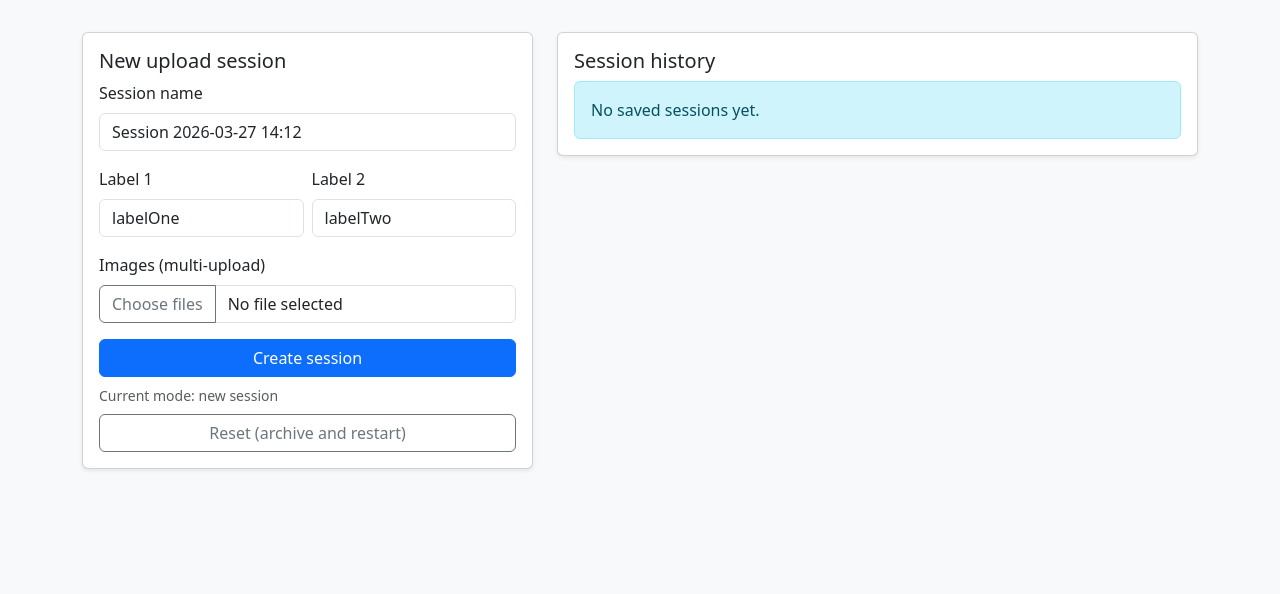
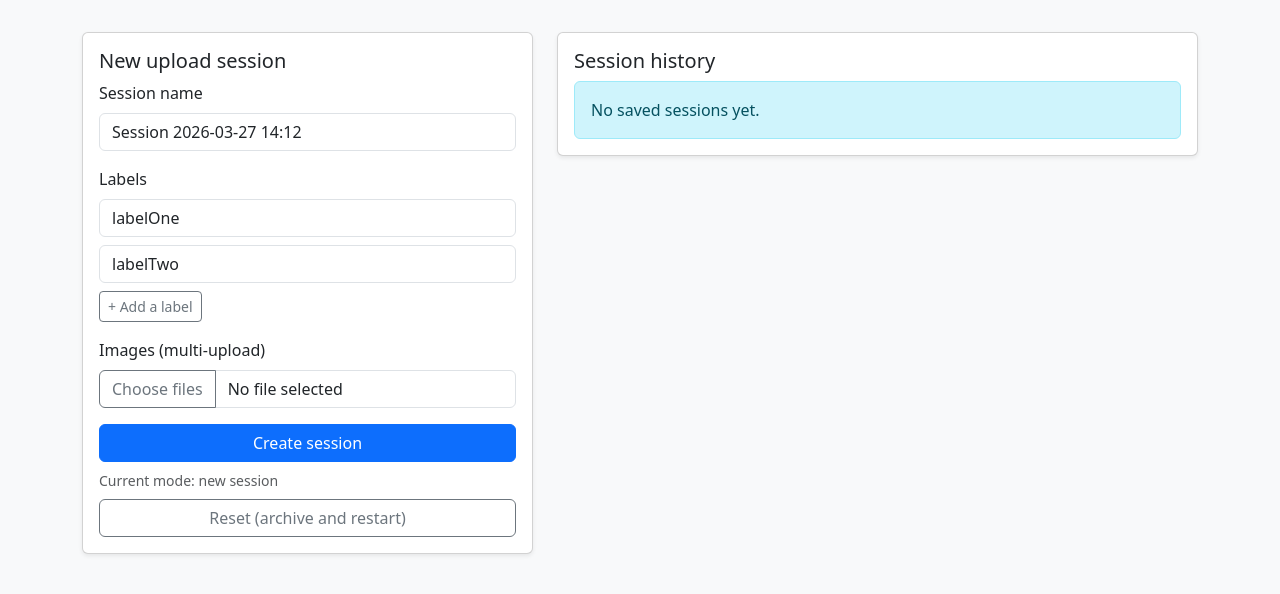
Before and after one commit to JimmyTRMT/Dataset_Labeling, a Flask app: page /history in a window 1280 px wide. Shown: the part 61-655 px from the top of the page. Run offline with Flask 3, Linux system fonts and the light colour scheme.

Commit message:
Ajout custom label

```diff
--- a/app/__init__.py
+++ b/app/__init__.py
@@ -62,4 +62,6 @@ def ensure_schema_compatibility() -> None:
         db.session.execute(text("ALTER TABLE images ADD COLUMN last_viewed_at DATETIME"))
     if "labeling_duration_seconds" not in existing_columns:
         db.session.execute(text("ALTER TABLE images ADD COLUMN labeling_duration_seconds FLOAT"))
+    if "custom_labels" not in existing_columns:
+        db.session.execute(text("ALTER TABLE images ADD COLUMN custom_labels TEXT"))
     db.session.commit()
--- a/app/blueprints/main.py
+++ b/app/blueprints/main.py
@@ -1,5 +1,6 @@
 from datetime import datetime
 from pathlib import Path
+import json
 from flask import Blueprint, current_app, render_template, request, send_file
 from sqlalchemy import func
 from ..models import ImageRecord, db
@@ -30,8 +31,13 @@ def index():
         unlabeled_image.last_viewed_at = datetime.utcnow()
         db.session.commit()
 
-    label_one = unlabeled_image.label_option_1 if unlabeled_image else "Label 1"
-    label_two = unlabeled_image.label_option_2 if unlabeled_image else "Label 2"
+    labels = []
+    if unlabeled_image and unlabeled_image.custom_labels:
+        try:
+            labels = json.loads(unlabeled_image.custom_labels)
+        except Exception:
+            pass
+
     if not unlabeled_image and active_session:
         session_reference = (
             ImageRecord.query.filter_by(session_name=active_session)
@@ -39,8 +45,16 @@ def index():
             .first()
         )
         if session_reference:
-            label_one = session_reference.label_option_1
-            label_two = session_reference.label_option_2
+            if session_reference.custom_labels:
+                try:
+                    labels = json.loads(session_reference.custom_labels)
+                except Exception:
+                    pass
+
+    if not labels:
+        label_one = unlabeled_image.label_option_1 if unlabeled_image else "Label 1"
+        label_two = unlabeled_image.label_option_2 if unlabeled_image else "Label 2"
+        labels = [label_one, label_two]
 
     labeled_query = ImageRecord.query.filter_by(status="labeled")
     if active_session:
@@ -61,8 +75,9 @@ def index():
         progress_percent=progress_percent,
         auto_advance=auto_advance,
         active_session=active_session,
-        label_one=label_one,
-        label_two=label_two,
+        label_one=labels[0] if len(labels) > 0 else "Label 1",
+        label_two=labels[1] if len(labels) > 1 else "Label 2",
+        labels=labels,
     )
 
 
@@ -86,6 +101,15 @@ def history():
             .first()
         )
         if reference:
+            custom_labels = []
+            if reference.custom_labels:
+                try:
+                    custom_labels = json.loads(reference.custom_labels)
+                except Exception:
+                    pass
+            if not custom_labels:
+                custom_labels = [reference.label_option_1, reference.label_option_2]
+
             sessions_rows.append(
                 {
                     "session_name": session_name,
@@ -94,6 +118,7 @@ def history():
                     "last_upload": reference.uploaded_at,
                     "label_one": reference.label_option_1,
                     "label_two": reference.label_option_2,
+                    "labels": custom_labels,
                 }
             )
 
@@ -111,12 +136,22 @@ def history():
         )
     suggested_source = selected_reference or latest_record
 
+    suggested_labels = []
+    if suggested_source and suggested_source.custom_labels:
+        try:
+            suggested_labels = json.loads(suggested_source.custom_labels)
+        except Exception:
+            pass
+    if not suggested_labels and suggested_source:
+        suggested_labels = [suggested_source.label_option_1, suggested_source.label_option_2]
+
     return render_template(
         "history.html",
         sessions_rows=sessions_rows,
         suggested_session_name=suggested_source.session_name if suggested_source else default_session_name,
         suggested_label_one=suggested_source.label_option_1 if suggested_source else "labelOne",
         suggested_label_two=suggested_source.label_option_2 if suggested_source else "labelTwo",
+        suggested_labels=suggested_labels if suggested_labels else ["labelOne", "labelTwo"],
     )
 
 
--- a/app/models.py
+++ b/app/models.py
@@ -20,6 +20,7 @@ class ImageRecord(db.Model):
     session_name = db.Column(db.String(255), nullable=False, default="Default Session")
     label_option_1 = db.Column(db.String(100), nullable=False, default="labelOne")
     label_option_2 = db.Column(db.String(100), nullable=False, default="labelTwo")
+    custom_labels = db.Column(db.Text, nullable=True)
 
     uploaded_at = db.Column(db.DateTime, nullable=False, default=datetime.utcnow)
     labeled_at = db.Column(db.DateTime, nullable=True)
@@ -44,6 +45,7 @@ class ImageRecord(db.Model):
             "session_name": self.session_name,
             "label_option_1": self.label_option_1,
             "label_option_2": self.label_option_2,
+            "custom_labels": self.custom_labels or "",
             "uploaded_at": self.uploaded_at.isoformat() if self.uploaded_at else "",
             "labeled_at": self.labeled_at.isoformat() if self.labeled_at else "",
             "label": self.label or "",
--- a/app/services/export_service.py
+++ b/app/services/export_service.py
@@ -14,6 +14,7 @@ EXPORT_FIELDS = [
     "session_name",
     "label_option_1",
     "label_option_2",
+    "custom_labels",
     "uploaded_at",
     "labeled_at",
     "label",
--- a/app/services/image_service.py
+++ b/app/services/image_service.py
@@ -24,6 +24,7 @@ def persist_uploaded_images(
     session_name: str,
     label_option_1: str,
     label_option_2: str,
+    custom_labels: str | None = None,
 ) -> tuple[list[ImageRecord], bool]:
     # Returns (saved_records, invalid_detected).
     upload_path = Path(upload_folder)
@@ -52,6 +53,7 @@ def persist_uploaded_images(
                 session_name=session_name,
                 label_option_1=label_option_1,
                 label_option_2=label_option_2,
+                custom_labels=custom_labels,
                 status="unlabeled",
             )
         )
--- a/static/css/app.css
+++ b/static/css/app.css
@@ -7,12 +7,12 @@ body {
 }
 
 .preview-image {
-    max-height: 620px;
+    max-height: 38.75rem; /* ~620px */
     object-fit: contain;
 }
 
 .thumb-image {
-    height: 90px;
+    height: 5.625rem; /* ~90px */
     width: 100%;
     object-fit: cover;
 }
@@ -33,7 +33,7 @@ body {
 }
 
 .chart-wrapper {
-    min-height: 320px;
+    min-height: 20rem; /* ~320px */
 }
 
 .project-navbar .nav-shell {
@@ -48,7 +48,7 @@ body {
 }
 
 .project-navbar .nav-logo {
-    height: 44px;
+    height: 2.75rem; /* ~44px */
     width: auto;
 }
 
--- a/static/js/history.js
+++ b/static/js/history.js
@@ -6,14 +6,14 @@ document.querySelectorAll(".toast").forEach(function (element) {
 
 const addSessionButtons = document.querySelectorAll(".add-session-btn");
 const sessionInput = document.getElementById("session_name");
-const labelOneInput = document.getElementById("label_option_1");
-const labelTwoInput = document.getElementById("label_option_2");
 const fileInput = document.getElementById("images");
 const chooseFilesButton = document.getElementById("choose-files-btn");
 const selectedFilesText = document.getElementById("selected-files-text");
 const uploadModeInput = document.getElementById("upload_mode");
 const uploadModeHint = document.getElementById("upload-mode-hint");
 const uploadForm = document.getElementById("session-upload-form");
+const labelsContainer = document.getElementById("labels-container");
+const addLabelBtn = document.getElementById("add-label-btn");
 
 function updateSelectedFilesText() {
     if (!fileInput || !selectedFilesText) {
@@ -44,16 +44,59 @@ if (fileInput) {
     fileInput.addEventListener("change", updateSelectedFilesText);
 }
 
+// Manage dynamic labels addition
+if (addLabelBtn && labelsContainer) {
+    addLabelBtn.addEventListener("click", function () {
+        const div = document.createElement("div");
+        div.className = "input-group mb-2";
+
+        const input = document.createElement("input");
+        input.type = "text";
+        input.name = "custom_labels";
+        input.className = "form-control";
+        input.placeholder = "New label";
+        input.required = true;
+
+        const removeBtn = document.createElement("button");
+        removeBtn.type = "button";
+        removeBtn.className = "btn btn-outline-danger remove-label-btn";
+        removeBtn.textContent = "X";
+        removeBtn.onclick = function() { div.remove(); };
+
+        div.appendChild(input);
+        div.appendChild(removeBtn);
+        labelsContainer.appendChild(div);
+    });
+}
+
+// Manage dynamic labels removal for existing elements
+if (labelsContainer) {
+    labelsContainer.addEventListener("click", function(e) {
+        if (e.target.classList.contains("remove-label-btn")) {
+            e.target.closest(".input-group").remove();
+        }
+    });
+}
+
 // Fill session form with existing session metadata before appending images.
 function switchToExistingSessionMode(buttonElement) {
     if (sessionInput) {
         sessionInput.value = buttonElement.dataset.sessionName || "";
     }
-    if (labelOneInput) {
-        labelOneInput.value = buttonElement.dataset.labelOne || "";
-    }
-    if (labelTwoInput) {
-        labelTwoInput.value = buttonElement.dataset.labelTwo || "";
+
+    if (labelsContainer && buttonElement.dataset.labels) {
+        try {
+            const labels = JSON.parse(buttonElement.dataset.labels);
+            labelsContainer.innerHTML = "";
+            labels.forEach((lbl) => {
+                const div = document.createElement("div");
+                div.className = "input-group mb-2";
+                div.innerHTML = `<input name="custom_labels" type="text" class="form-control" value="${lbl}" required>`;
+                labelsContainer.appendChild(div);
+            });
+        } catch (e) {
+            console.error("Error parsing labels", e);
+        }
     }
     if (uploadModeInput) {
         uploadModeInput.value = "existing";
--- a/templates/history.html
+++ b/templates/history.html
@@ -54,15 +54,17 @@
                             <label for="session_name" class="form-label">Session name</label>
                             <input id="session_name" name="session_name" type="text" class="form-control" value="{{ suggested_session_name }}" required>
                         </div>
-                        <div class="row g-2">
-                            <div class="col-md-6">
-                                <label for="label_option_1" class="form-label">Label 1</label>
-                                <input id="label_option_1" name="label_option_1" type="text" class="form-control" value="{{ suggested_label_one }}" required>
+                        <div class="mb-2">
+                            <label class="form-label d-block">Labels</label>
+                            <div id="labels-container">
+                                {% for lbl in suggested_labels %}
+                                    <div class="input-group mb-2">
+                                        <input name="custom_labels" type="text" class="form-control" value="{{ lbl }}" required>
+                                        {% if loop.index > 2 %}<button type="button" class="btn btn-outline-danger remove-label-btn">X</button>{% endif %}
+                                    </div>
+                                {% endfor %}
                             </div>
-                            <div class="col-md-6">
-                                <label for="label_option_2" class="form-label">Label 2</label>
-                                <input id="label_option_2" name="label_option_2" type="text" class="form-control" value="{{ suggested_label_two }}" required>
-                            </div>
+                            <button type="button" class="btn btn-sm btn-outline-secondary" id="add-label-btn">+ Add a label</button>
                         </div>
                         <div class="mt-3 mb-3">
                             <label for="images" class="form-label">Images (multi-upload)</label>
@@ -105,7 +107,7 @@
                                     {% for row in sessions_rows %}
                                         <tr>
                                             <td>{{ row.session_name }}</td>
-                                            <td>{{ row.label_one }} / {{ row.label_two }}</td>
+                                        <td>{{ row.labels | join(' / ') }}</td>
                                             <td>{{ row.image_count }}</td>
                                             <td>{{ row.labeled_count or 0 }}</td>
                                             <td>{{ row.last_upload }}</td>
@@ -114,8 +116,7 @@
                                                     type="button"
                                                     class="btn btn-sm btn-outline-primary add-session-btn"
                                                     data-session-name="{{ row.session_name }}"
-                                                    data-label-one="{{ row.label_one }}"
-                                                    data-label-two="{{ row.label_two }}"
+                                                data-labels="{{ row.labels | tojson | forceescape }}"
                                                 >Add images</button>
                                                 <div class="session-action-row">
                                                     <a class="btn btn-sm btn-outline-success" href="{{ url_for('api.export_csv_for_session', session_name=row.session_name, format='full') }}">Full Dataset</a>
```
Also changed, not shown: app/blueprints/api.py (+22 -2 lines), requirements.txt (+3 -53 lines), scripts/seed_demo_data.py (+6 -3 lines), static/js/labeling.js (+12 -21 lines), templates/index.html (+7 -4 lines), README.md.
